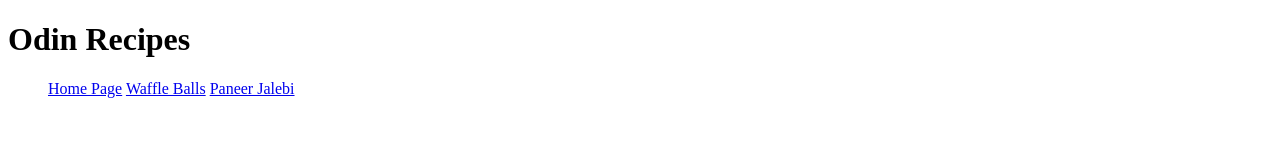
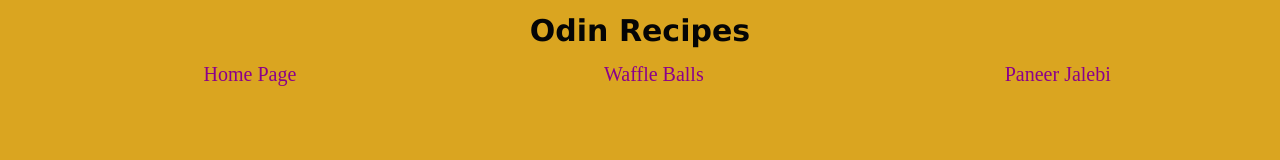
Before and after one commit to dhanraj-theodinstudent/odin-recipes, a plain HTML site: page index.html in a window 1280 px wide. Drawn offline with Linux system fonts and the light colour scheme.

Commit message:
Added istyle external css to the odin-recipes.

```diff
--- a/index.html
+++ b/index.html
@@ -3,6 +3,7 @@
     <head>
         <meta charset="UTF-8">
         <title>Odin Recipes</title>
+        <link rel="stylesheet" href="../istyle.css">
     </head>
     <body>
         <h1>Odin Recipes</h1>
--- /dev/null
+++ b/istyle.css
@@ -0,0 +1,35 @@
+* {
+    /* border: 1px solid black; */
+    box-sizing: border-box;
+}
+body {
+    background-color: goldenrod;
+}
+h1 {
+    text-align: center;
+    color: rgb(5, 5, 5);
+    /* background-color: lightseagreen; */
+    font-size: 30px;
+    font-family:'Lucida Sans', 'Lucida Sans Regular', 'Lucida Grande', 'Lucida Sans Unicode', Geneva, Verdana, sans-serif;
+    padding: 5px;
+    margin: auto;
+}
+ul {
+    margin : 10px auto;
+    display: grid;
+    grid-template-columns: 33% 33% 33%;
+    text-align: center;
+}
+ul a {
+    text-decoration: none;
+    display:inline-block;
+    /* display:inline-block; */
+    /* margin:auto 10px; */
+    color:darkmagenta;
+    font-size:20px;
+}
+ul a:hover{
+    cursor: pointer;
+    font-size:x-large;
+    text-decoration: underline dashed black;
+}
```
